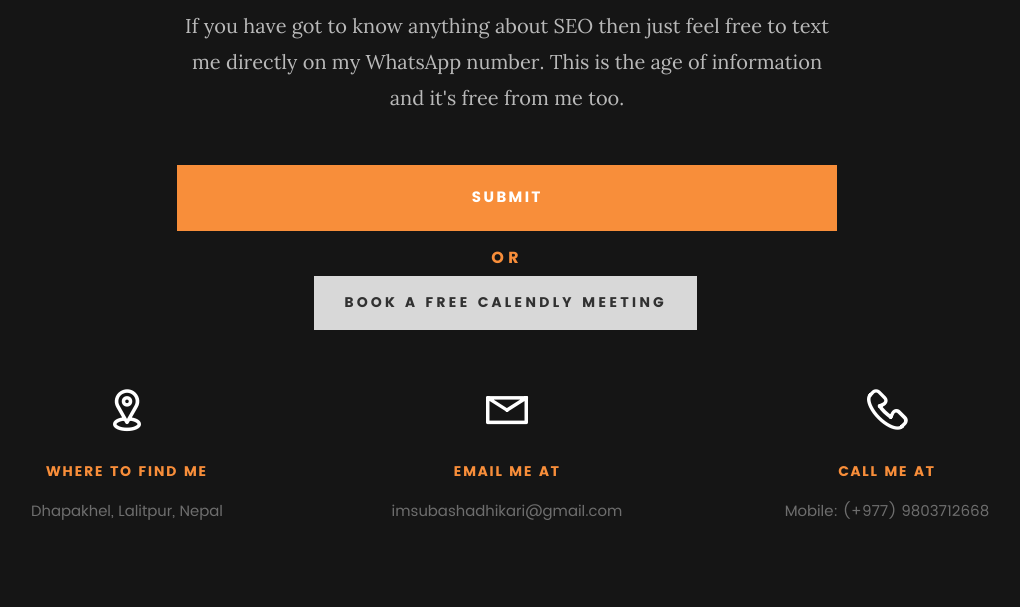
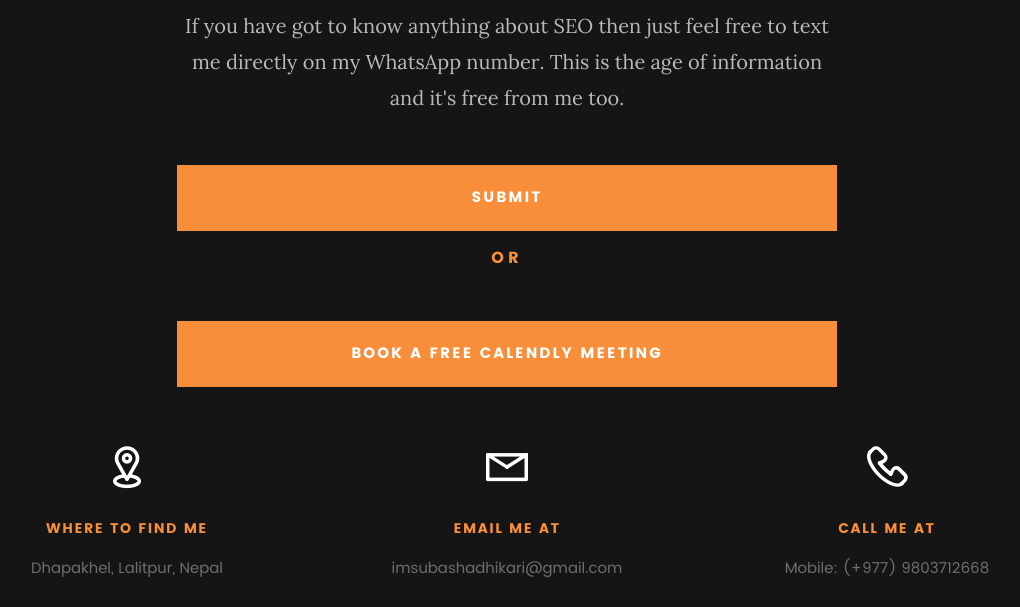
Before and after one commit to imsubashadhikari/portfolio, a plain HTML site: page index.html in a window 1280 px wide. Shown: the part 7032-7639 px from the top of the page, without its empty margins (133-1153 px from the left). Drawn offline with Linux system fonts and the light colour scheme; files whose address does not match are found by name.

Commit message:
Update index.html

```diff
--- a/index.html
+++ b/index.html
@@ -706,7 +706,7 @@
 					This is the age of information and it's free from me too.</p>
 				<a href="https://mail.google.com/mail/u/0/#inbox"><button class="submitform">Submit</button></a>
 				<h5>OR</h5>
-				<a href="https://calendly.com/subashadhikari/15min"><button>Book a Free Calendly Meeting</button></a>
+				<a href="https://calendly.com/subashadhikari/15min"><button class="submitform">Book a Free Calendly Meeting</button></a>
 
 			</div>
 		</div> <!-- /section-intro -->
```
